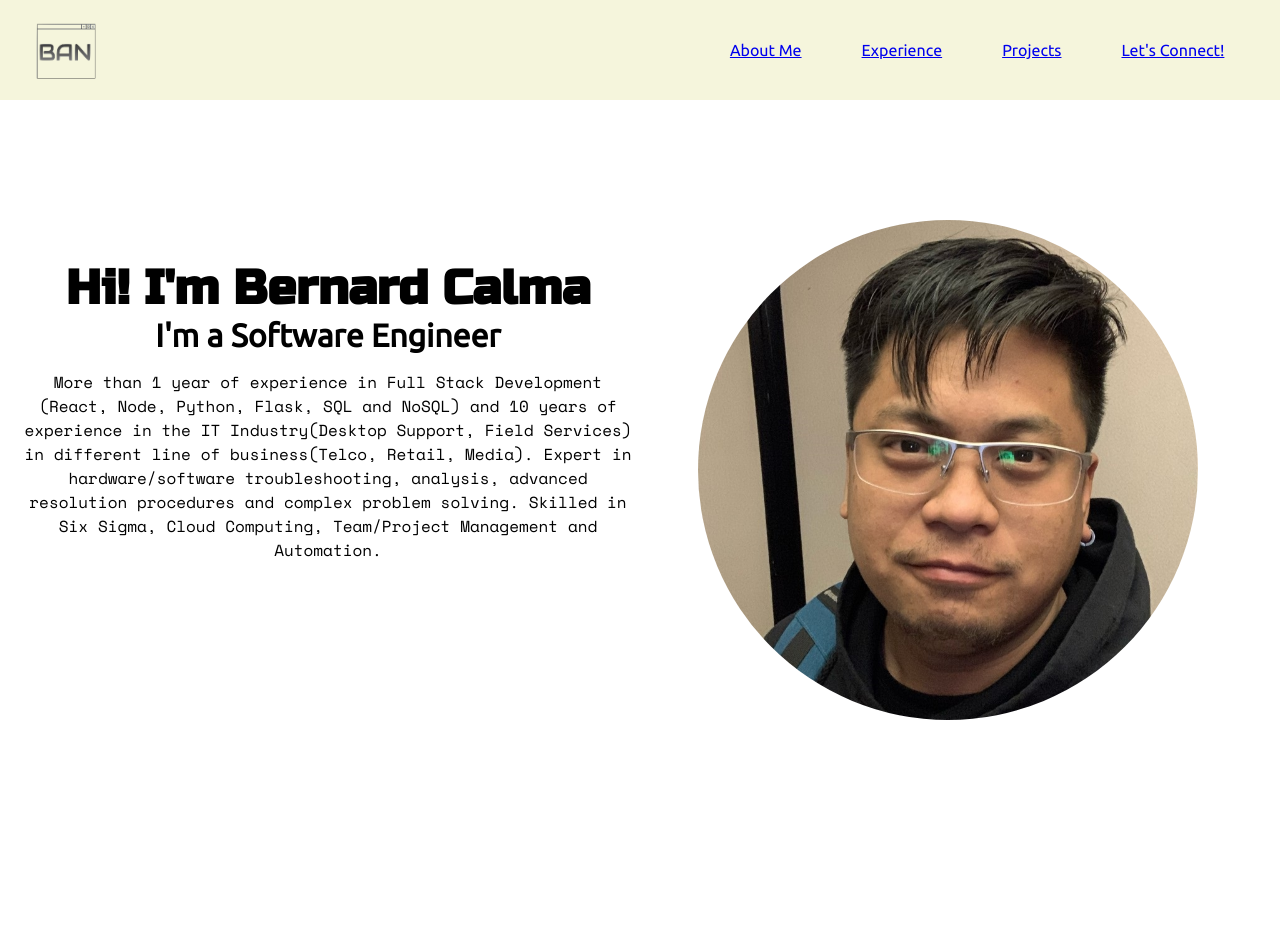
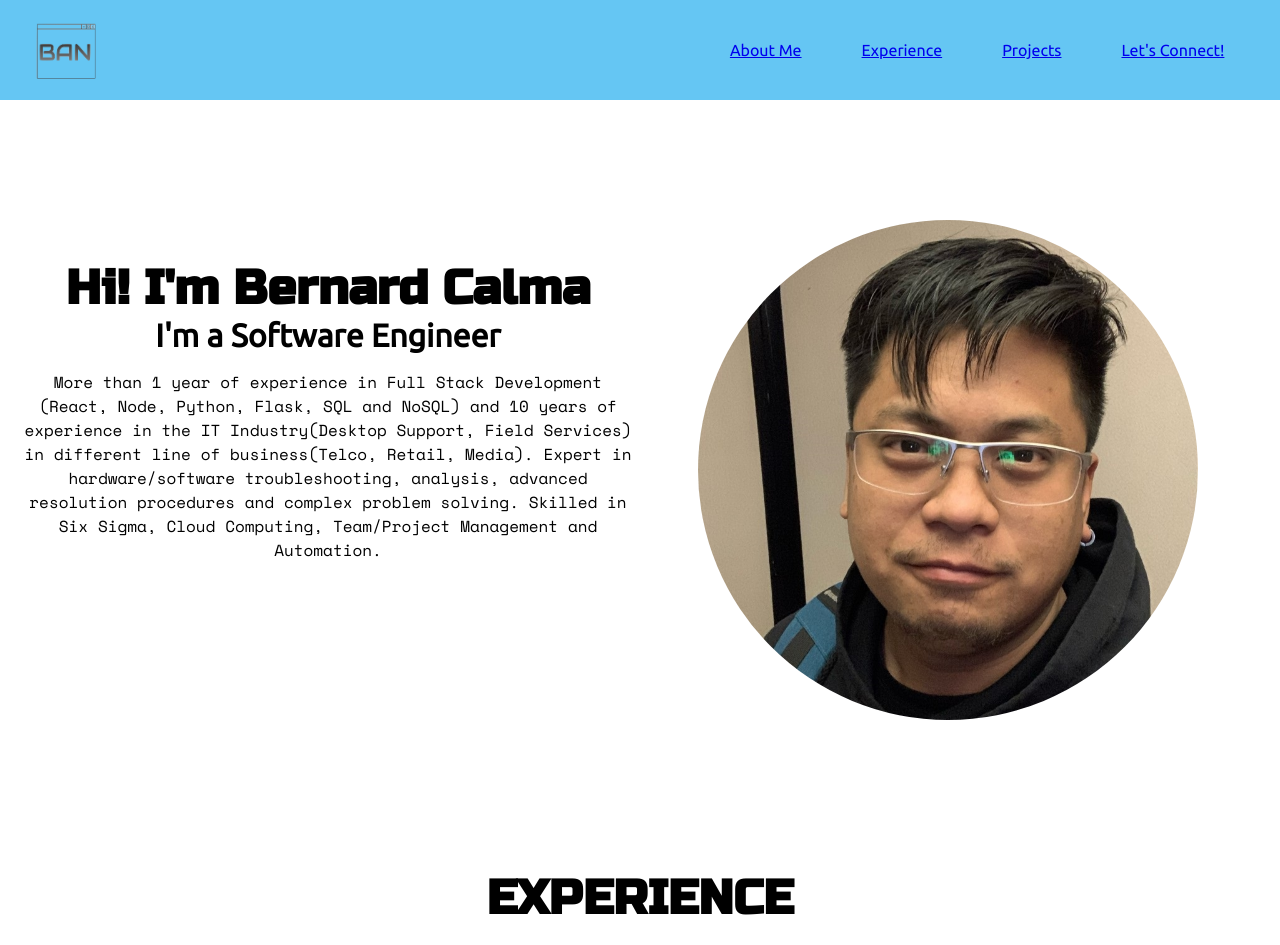
Before and after one commit to Bernard-Calma/bernard, a React (Create React App) app: page / in a window 1280 px wide. Shown: the top 945 px of the page. Built offline with nearby package versions, Linux system fonts and the light colour scheme.

Commit message:
fixed padding and margin to show up section properly when navigated

```diff
--- a/src/App.css
+++ b/src/App.css
@@ -20,6 +20,7 @@ section {
   max-width: 1500px;
   margin: 0 auto;
   text-align: center;
+  padding: 60px 20px 0px;
 }
 
 .App {
@@ -78,7 +79,11 @@ input[type=submit] {
 /* FOOTER */
 footer {
   text-align: center;
-  padding: 20px
+  margin: 110px 0 20px;
+}
+
+footer > p {
+  background-color: rgb(101, 198, 243);
 }
 
 @media (prefers-reduced-motion: no-preference) {
--- a/src/components/NavBar.jsx
+++ b/src/components/NavBar.jsx
@@ -1,8 +1,13 @@
 const Navbar = () => {
+
+    const onClick = () => {
+
+    }
+
     return(
         <div className="sectioNavBar">
             <ul className="containerNavBar">
-                <li className="navBarItem"><a href="#">About Me</a></li>
+                <li className="navBarItem"><a href="#idAboutMe">About Me</a></li>
                 <li className="navBarItem"><a href="#idExperience">Experience</a></li>
                 <li className="navBarItem"><a href="#idProjects">Projects</a></li>
                 <li className="navBarItem"><a href="#idContact">Let's Connect!</a></li>
--- a/src/containers/AboutMe.css
+++ b/src/containers/AboutMe.css
@@ -1,7 +1,7 @@
 #idAboutMe {
     display: flex;
-    margin: 200px auto;
-    padding: 20px;
+    margin: 0 auto;
+    padding: 220px 20px 50px;
 }
 
 .aboutMe {
--- a/src/containers/Experience.jsx
+++ b/src/containers/Experience.jsx
@@ -49,7 +49,7 @@ const Experience = () => {
 
     return (
         <section className="sectionExperience" id="idExperience">
-            <h1>Experience</h1>
+            <h1>EXPERIENCE</h1>
             <h2>Education</h2>
             {schools.map((school, index) =>
                 <School
--- a/src/containers/Header.css
+++ b/src/containers/Header.css
@@ -7,7 +7,7 @@ header {
     flex-direction: row;
     justify-content: space-between;
     padding: 0 2%;
-    background-color: beige;
+    background-color: rgb(101, 198, 243);
 }
 
 .personalLogo {
```
